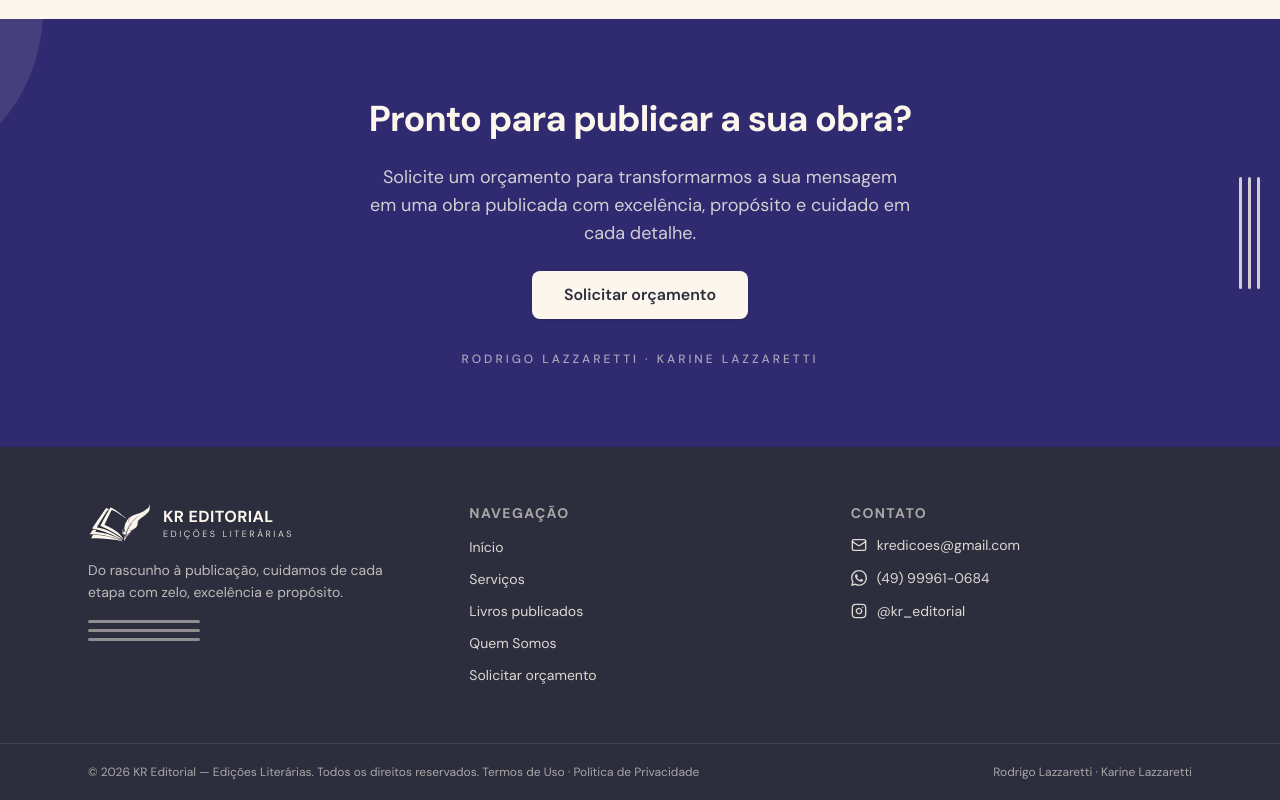
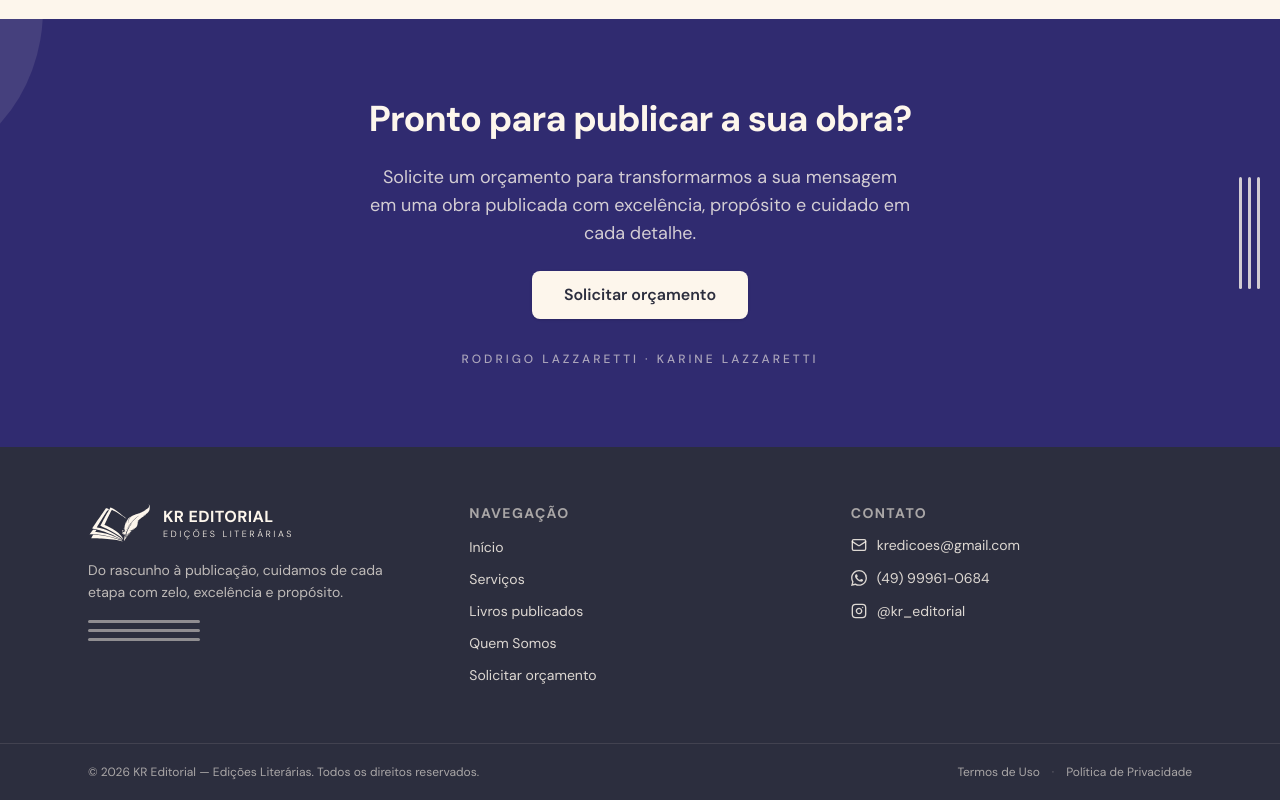
Before and after one commit to kr-editorial/kr-website, a Next.js app in the folder app/: page / in a window 1280 px wide. Shown: the part 4443-5243 px from the top of the page. Built offline with nearby package versions, Linux system fonts and the light colour scheme.

Commit message:
fix: Adjust footer layout
Signed-off-by: Adriano Lazzaretti <lazzaretti136@gmail.com>

```diff
--- a/app/components/layout/site-footer.tsx
+++ b/app/components/layout/site-footer.tsx
@@ -94,21 +94,22 @@ export function SiteFooter() {
       </div>
 
       <div className="border-t border-cream/10">
-        <div className="mx-auto flex max-w-6xl flex-col items-center justify-between gap-2 px-4 py-5 text-xs text-cream/60 sm:flex-row sm:px-6">
+        <div className="mx-auto flex max-w-6xl flex-col items-center justify-between gap-3 px-4 py-5 text-xs text-cream/60 sm:flex-row sm:px-6">
           <p>
             © {new Date().getFullYear()} {site.name} — {site.tagline}. Todos os
-            direitos reservados.{" "}
+            direitos reservados.
+          </p>
+          <nav aria-label="Informações legais" className="flex items-center gap-3">
             <Link href="/termos" className="transition-colors hover:text-cream hover:underline">
               Termos de Uso
             </Link>
-            {" · "}
+            <span aria-hidden className="text-cream/30">
+              ·
+            </span>
             <Link href="/privacidade" className="transition-colors hover:text-cream hover:underline">
               Política de Privacidade
             </Link>
-          </p>
-          <p>
-            {site.founders.map((founder) => founder.name).join(" · ")}
-          </p>
+          </nav>
         </div>
       </div>
     </footer>
```
Also changed, not shown: 1 other file (tests, documents, lock files or other folders).
